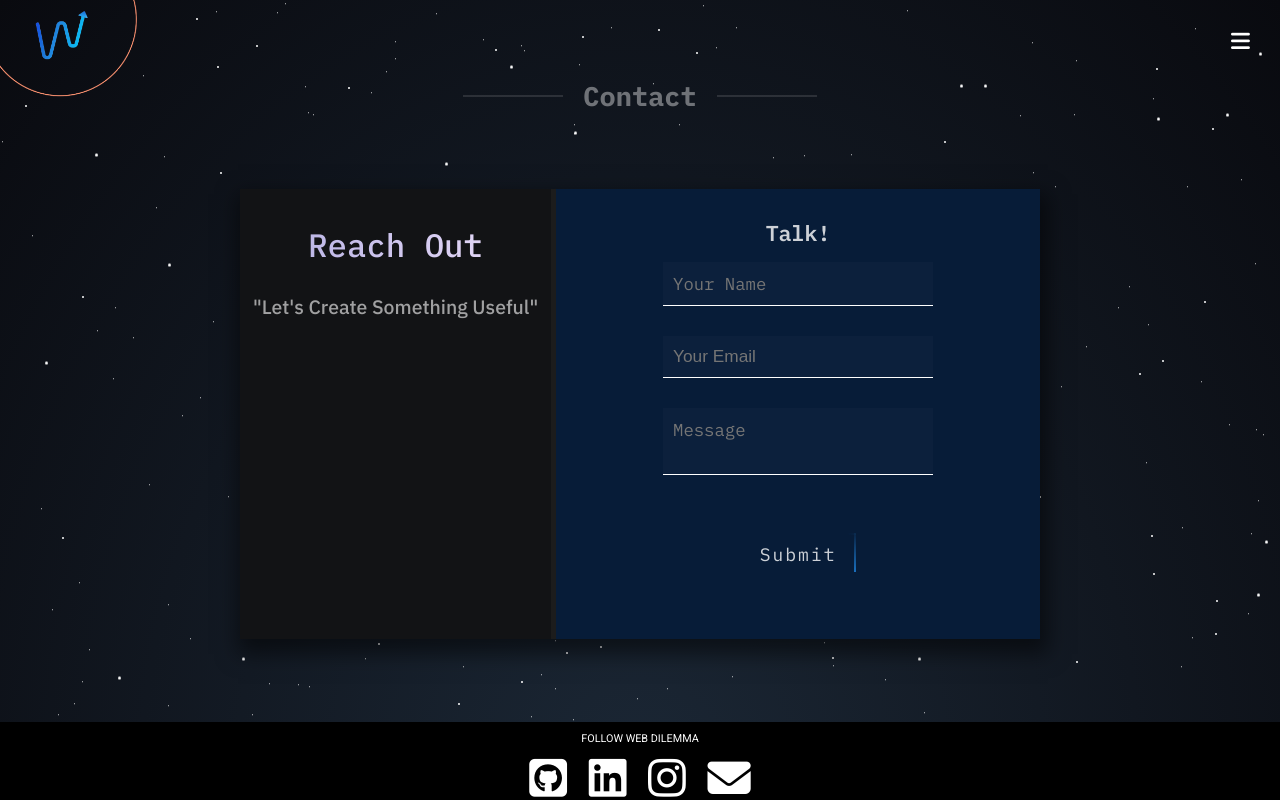
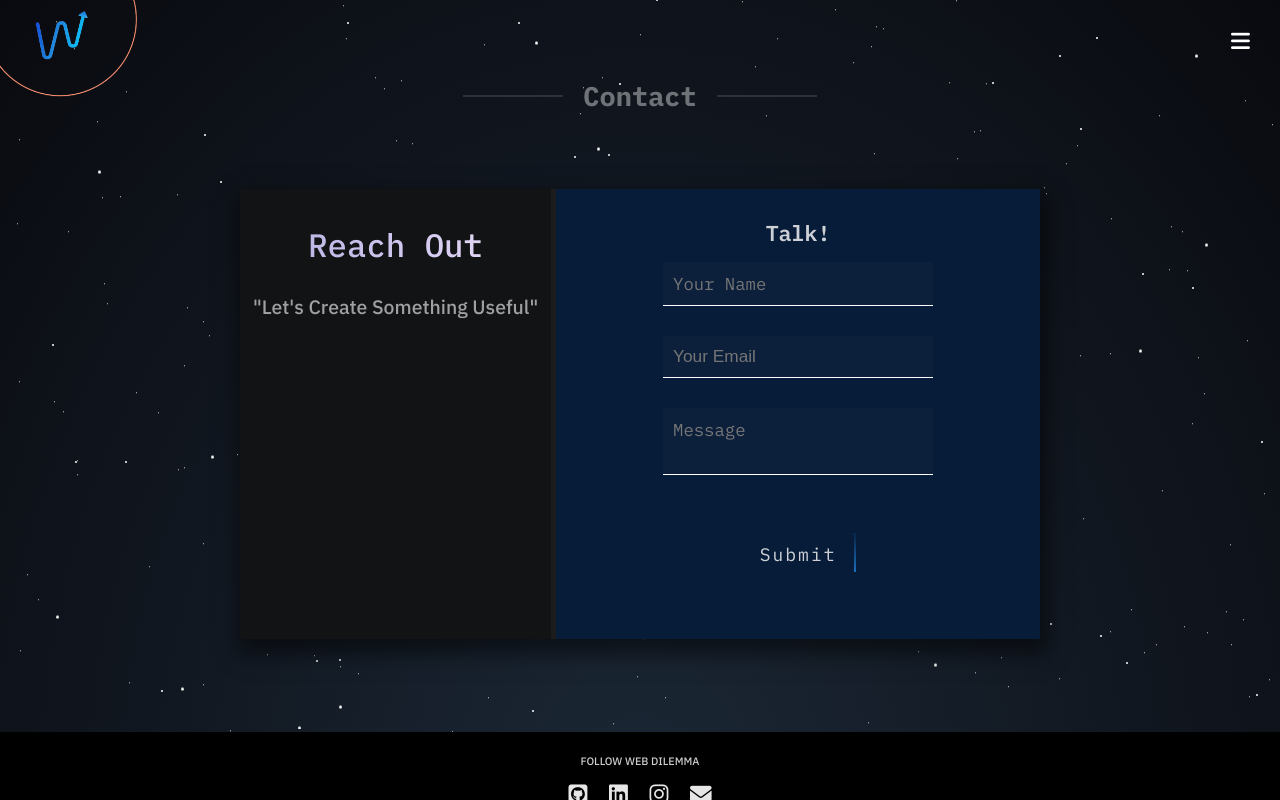
Before and after one commit to WebDilemma/Portfolio-React, a React (Create React App) app: page /contact in a window 1280 px wide. Built offline with nearby package versions, Linux system fonts and the light colour scheme; a web font is replaced by a local one.

Commit message:
Footer edited

```diff
--- a/src/Components/Footer/MobileFooter.jsx
+++ b/src/Components/Footer/MobileFooter.jsx
@@ -1,5 +1,5 @@
 import React from "react";
-import "./MobileFooter.styles.css";
+import "./MobileFooter.scss";
 
 const MobileFooter = () => {
   return (
--- a/src/Components/Footer/MobileFooter.styles.css
+++ b/src/Components/Footer/MobileFooter.scss
@@ -1,11 +1,13 @@
+@import "../../mainSass/main";
+
 .mobileFooter {
   background-color: #000;
   width: 100%;
   display: flex;
   flex-direction: column;
   align-items: center;
-  font-family: "Roboto";
-  margin-top: 4rem;
+  font-family: $mainFont;
+  margin-top: 5rem;
   padding: 1rem 0 4rem 0;
   scroll-snap-align: start;
   scroll-snap-stop: always;
@@ -13,11 +15,16 @@
 
 .mobileFooter__follow {
   text-transform: uppercase;
+  font-family: $contentFont;
+  font-weight: 500;
+  margin-top: 1rem;
+  opacity: 0.8;
 }
 
 .mobileFooter__socialLinks .fa {
-  margin: 1rem 1rem;
-  font-size: 4rem;
+  margin: 1.5rem 1rem;
+  font-size: 2rem;
+  opacity: 0.9;
 }
 
 .mobileFooter__policy {
@@ -28,10 +35,14 @@
   margin: 0.5rem;
   margin-top: 0;
   text-transform: capitalize;
-  font-weight: 300;
+  font-weight: 500;
+  opacity: 0.8;
 }
 
 .mobileFooter__credits {
-  font-size: 1rem;
+  font-size: 1.4rem;
   margin: 5px 0;
+  font-weight: 400;
+  margin-top: 2rem;
+  opacity: 0.8;
 }
```
